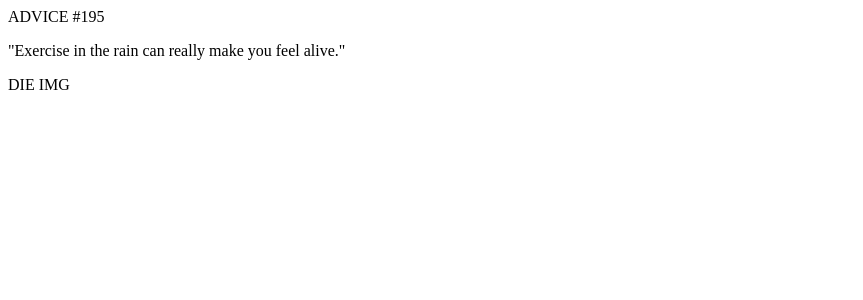
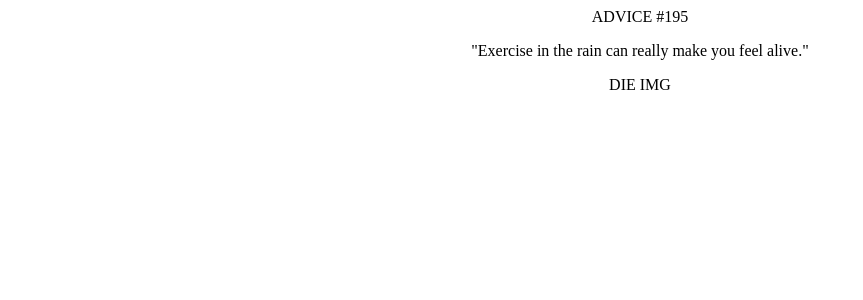
Before and after one commit to DenKuznets/advice-generator-frontendmentor, a React (Vite) app: page / in a window 1280 px wide. Shown: the top 300 px of the page, without its empty margins (0-863 px from the left). Built offline with nearby package versions, Linux system fonts and the light colour scheme.

Commit message:
styled container added

```diff
--- a/src/components/Container.jsx
+++ b/src/components/Container.jsx
@@ -1,3 +1,5 @@
+import StyledContainer from "./styled/Container.styled";
+
 export default function Container(props) {
-  return <div>{ props.children }</div>
+  return <StyledContainer>{ props.children }</StyledContainer>
 }
--- /dev/null
+++ b/src/components/styled/Container.styled.js
@@ -0,0 +1,10 @@
+import styled from "styled-components";
+
+const StyledContainer = styled.div`
+  display: flex;
+  flex-direction: column;
+  align-items: center;
+  justify-content: center;
+`
+
+export default StyledContainer
```
